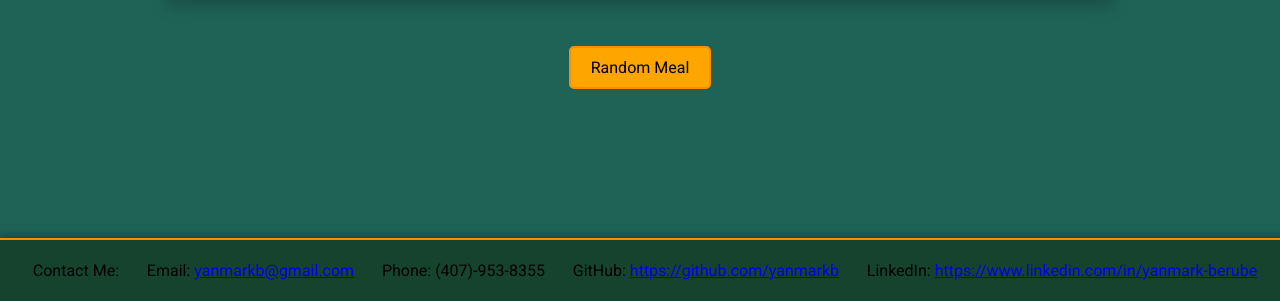
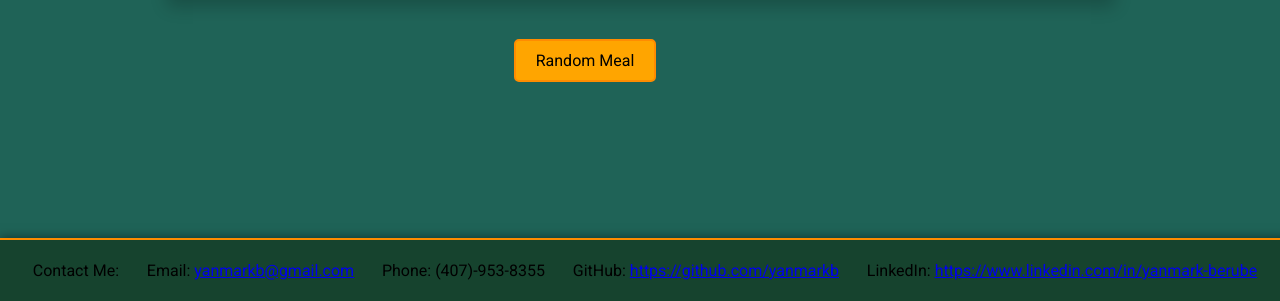
Before and after one commit to yanmarkb/Capstone-1-Recipe-Explorer-App, a Flask app: template templates/index.html in a window 1280 px wide. Shown: the part 499-800 px from the top of the page. Run offline with Flask 3, Linux system fonts and the light colour scheme; the template is opened without the code that fills it, so the values that code supplies are empty.

Commit message:
Update styles.css with new positioning and alignment

```diff
--- a/static/styles.css
+++ b/static/styles.css
@@ -481,6 +481,7 @@ ul.flashes li {
     align-items: center;
     height: 300px;
     width: 75%;
+    left: 72px;
     margin-top: 50px;
     overflow: hidden;
     position: relative;
@@ -524,17 +525,19 @@ ul.flashes li {
 }
 
 .random-meal-button {
-    display: flex;
-    position: absolute;
+    display: inline-block;
+    position: relative;
     padding: 10px 20px;
-    margin-top: 525px;
+    margin-top: 400px;
     color: black;
     background-color: orange;
     border: 2px solid darkorange;
     border-radius: 5px;
     text-decoration: none;
     text-align: center;
+    justify-content: center;
     transition: background-color 0.3s ease;
+    right: 529px;
 }
 
 .random-meal-button:hover {
```
